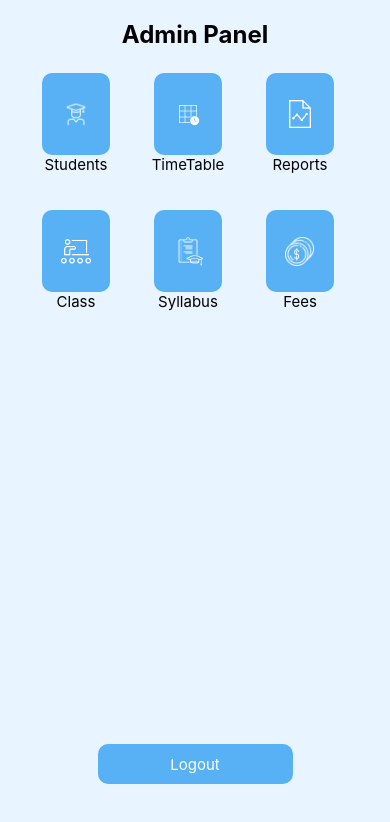
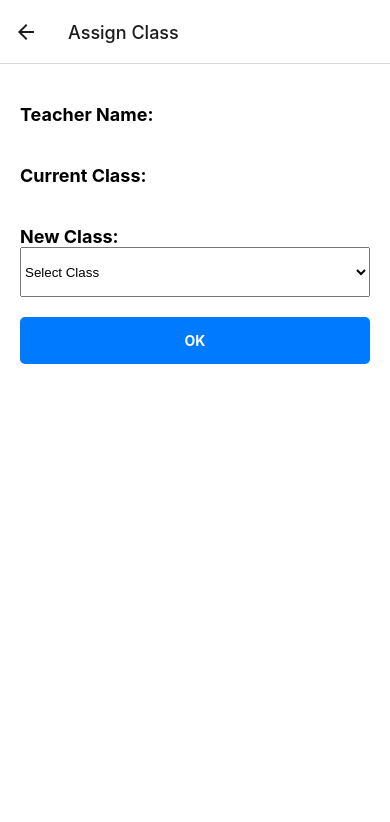
Before and after one commit to ranasamiulhaq/StudentMS, a React Native app: screen /AssignTeacher in a window 390 px wide. Shown: the top 822 px of the page. Built offline with nearby package versions, Linux system fonts and the light colour scheme.

Commit message:
added admin teacher assign classes functionality

```diff
--- a/App.js
+++ b/App.js
@@ -28,6 +28,8 @@ import StudentMarks from './components/Student/StudentMarks';
 import StudentFeeStatus from './components/Student/StudentFeeStatus';
 import Timetable from './components/Student/Timetable';
 import Syllabus from './components/Student/Syllabus';
+import  TeacherList from './components/Admin/TeacherList';
+import AssignTeacher from './components/Admin/AssignTeacher';
 
 const StartingPage = ({ navigation }) => {
   return (
@@ -113,6 +115,8 @@ function App() {
         <Stack.Screen options={{title:'StudentFeeStatus'}} name="StudentFeeStatus" component={StudentFeeStatus} />
         <Stack.Screen options={{title:'Timetable'}} name="Timetable" component={Timetable} />
         <Stack.Screen options={{title:'Syllabus'}} name="Syllabus" component={Syllabus} />
+        <Stack.Screen options={{title:'Teachers'}} name="TeacherList" component={TeacherList} />
+        <Stack.Screen options={{title:'Assign Class'}} name="AssignTeacher" component={AssignTeacher} />
       </Stack.Navigator>
     </NavigationContainer>
   );
--- a/components/Admin/AdminDashboard.js
+++ b/components/Admin/AdminDashboard.js
@@ -29,7 +29,6 @@ function AdminDashboard({navigation}) {
                 <Text style={Dashboardstyles.buttonText}>Reports</Text>
             </View>
 
-
           </View>
 
           <View style={Dashboardstyles.buttonsRow}>
@@ -55,6 +54,18 @@ function AdminDashboard({navigation}) {
                 </TouchableOpacity>
                 <Text style={Dashboardstyles.buttonText}>Fees</Text>
             </View>
+
+
+          </View>
+
+          <View style={Dashboardstyles.buttonsRow}>
+          <View style={Dashboardstyles.IconContainer}>
+                <TouchableOpacity style={Dashboardstyles.dashboardButton} onPress={()=>{navigation.navigate('TeacherList')}}>
+                  <Image source={require('../../public/icons/report.png')} style={Dashboardstyles.image} />
+                </TouchableOpacity>
+                <Text style={Dashboardstyles.buttonText}>Teachers</Text>
+            </View>
+
           </View>
 
         </View>
--- /dev/null
+++ b/components/Admin/AssignTeacher.js
@@ -0,0 +1,89 @@
+import React, { useState } from 'react';
+import { View, Text, StyleSheet, TouchableOpacity } from 'react-native';
+import { Picker } from '@react-native-picker/picker';
+import { Alert } from 'react-native';
+import firestore from '@react-native-firebase/firestore';
+
+
+const AssignTeacher = ({navigation,route}) => {
+
+  const {teacherId,name, assignedclass } = route.params || {};
+  const [selectedClass, setSelectedClass] = useState(assignedclass);
+
+  const handleUpdate = async () => {
+    try {
+      await firestore().collection('Teachers').doc(teacherId).update({
+        assignedclass: selectedClass,
+      });
+      Alert.alert('Success', 'Class updated successfully');
+      navigation.goBack();
+    } catch (error) {
+      console.error("Error updating class: ", error);
+      Alert.alert('Error', 'Failed to update class');
+    }
+  };
+
+  return (
+    <View style={styles.container}>
+      <Text style={styles.label}>Teacher Name:</Text>
+      <Text style={styles.value}>{name}</Text>
+      <Text style={styles.label}>Current Class:</Text>
+      <Text style={styles.value}>{assignedclass}</Text>
+      <Text style={styles.label}>New Class:</Text>
+      <Picker
+        selectedValue={selectedClass}
+        style={styles.picker}
+        onValueChange={(itemValue) => setSelectedClass(itemValue)}
+      >
+        <Picker.Item label="Select Class" value="" />
+        <Picker.Item label="Nursery" value="nursery" />
+        <Picker.Item label="Prep" value="prep" />
+        <Picker.Item label="Class 1" value="class1" />
+        <Picker.Item label="Class 2" value="class2" />
+        <Picker.Item label="Class 3" value="class3" />
+        <Picker.Item label="Class 4" value="class4" />
+        <Picker.Item label="Class 5" value="class5" />
+        <Picker.Item label="Class 6" value="class6" />
+        <Picker.Item label="Class 7" value="class7" />
+        <Picker.Item label="Class 8" value="class8" />
+      </Picker>
+      <TouchableOpacity style={styles.button} onPress={handleUpdate}>
+        <Text style={styles.buttonText}>OK</Text>
+      </TouchableOpacity>
+    </View>
+  );
+};
+
+const styles = StyleSheet.create({
+  container: {
+    flex: 1,
+    padding: 20,
+    backgroundColor: '#fff',
+  },
+  label: {
+    fontSize: 18,
+    fontWeight: 'bold',
+    marginTop: 20,
+  },
+  value: {
+    fontSize: 16,
+    marginVertical: 10,
+  },
+  picker: {
+    height: 50,
+    width: '100%',
+  },
+  button: {
+    backgroundColor: '#007bff',
+    padding: 15,
+    borderRadius: 5,
+    alignItems: 'center',
+    marginTop: 20,
+  },
+  buttonText: {
+    color: '#fff',
+    fontWeight: 'bold',
+  },
+});
+
+export default AssignTeacher;
--- a/components/Admin/DeleteFeeStatus.js
+++ b/components/Admin/DeleteFeeStatus.js
@@ -10,7 +10,7 @@ const DeleteFeeStatus = () => {
   const [searchTerm, setSearchTerm] = useState('');
   const [filteredFees, setFilteredFees] = useState([]);
   const navigation = useNavigation();
-
+useEffect(()=>{
   const fetchFees = async () => {
     try {
       const feeCollection = await firestore().collection('FeeStatus').get();
@@ -28,6 +28,8 @@ const DeleteFeeStatus = () => {
   };
 
   fetchFees();
+},[fees])
+
 
   const handleSearch = (term) => {
     if (term) {
@@ -45,7 +47,7 @@ const DeleteFeeStatus = () => {
   const handleDelete=async(item)=>{
     try {
         await firestore().collection('FeeStatus').doc(item.id).delete();
-        await fetchFees()
+        setFees([])
         Alert.alert('Success', 'Fee deleted successfully');
       } catch (error) {
         console.error('Error deleting fee: ', error);
--- a/components/Admin/FeeScreen.js
+++ b/components/Admin/FeeScreen.js
@@ -14,8 +14,8 @@ const FeeScreen = ({route}) => {
   const [lateFees, setLateFees] = useState(false);
   const [remarks, setRemarks] = useState('');
     useEffect(() => {
-    const currentDate = new Date().toISOString().split('T')[0]; // Format as YYYY-MM-DD
-    setPaymentDate(currentDate);
+    const currentDate = new Date().toISOString().split('T')[0];
+        setPaymentDate(currentDate);
   }, []);
   const handleSave = async () => {
     try {
--- /dev/null
+++ b/components/Admin/TeacherList.js
@@ -0,0 +1,152 @@
+import React, { useEffect, useState } from 'react';
+import { View, Text, FlatList, StyleSheet, TextInput, TouchableOpacity } from 'react-native';
+import { Alert } from 'react-native';
+import firestore from '@react-native-firebase/firestore';
+import { useIsFocused } from '@react-navigation/native';
+
+const TeacherList = ({navigation}) => {
+  const [teachers, setteachers] = useState([]);
+  const [loading, setLoading] = useState(true);
+  const [searchTerm, setSearchTerm] = useState('');
+  const [filteredteachers, setFilteredteachers] = useState([]);
+  const isfocused=useIsFocused();
+
+    useEffect(()=>{
+        const fetchteachers = async () => {
+            try {
+              const teachersCollection = await firestore().collection('Teachers').get();
+              const teacherslist = teachersCollection.docs.map(doc => ({
+                id: doc.id,
+                ...doc.data()
+              }));
+              setteachers(teacherslist);
+              setFilteredteachers(teacherslist);
+            } catch (error) {
+              console.error("Error fetching Teachers: ", error);
+            } finally {
+              setLoading(false);
+            }
+          };
+            fetchteachers();
+
+
+
+    },[isfocused]);
+
+
+  const handleSearch = (term) => {
+    if (term) {
+      const filteredList = teachers.filter(teacher => teacher.teacherId.includes(term));
+      setFilteredteachers(filteredList);
+      console.log("in if")
+    } else {
+        console.log("in else")
+      setFilteredteachers(teachers);
+
+    }
+  };
+
+  const handleEdit=async (item)=>{
+    navigation.navigate('AssignTeacher',{
+        teacherId:item.teacherId,
+        name:item.name,
+        assignedclass:item.assignedclass
+    })
+  }
+
+  const renderFeeItem = ({ item }) => (
+    <TouchableOpacity style={styles.tile} onPress={()=>{ handleEdit(item)}}>
+      <View style={styles.row}>
+        <Text style={styles.label}>Teacher id:</Text>
+        <Text style={styles.tileText}>{item.teacherId}</Text>
+      </View>
+      <View style={styles.row}>
+        <Text style={styles.label}>Teacher Name:</Text>
+        <Text style={styles.tileText}>{item.name}</Text>
+      </View>
+      <View style={styles.row}>
+        <Text style={styles.label}>Assigned Class:</Text>
+        <Text style={styles.tileText}>{item.assignedclass}</Text>
+      </View>
+      <View style={styles.buttonContainer}>
+        <TouchableOpacity style={styles.button} onPress={() => handleEdit(item)}>
+          <Text style={styles.buttonText}>Edit </Text>
+        </TouchableOpacity>
+      </View>
+    </TouchableOpacity>
+  );
+
+
+  if (loading) {
+    return <Text>Loading...</Text>;
+  }
+
+  return (
+    <View style={styles.container}>
+      <View style={styles.searchContainer}>
+        <TextInput
+          style={styles.searchInput}
+          placeholder="Enter Teacher ID"
+          value={searchTerm}
+          onChangeText={(term) => {
+            setSearchTerm(term)
+            handleSearch(term);
+          }}
+        />
+      </View>
+      <FlatList
+        data={filteredteachers}
+        keyExtractor={(item) => item.id}
+        renderItem={renderFeeItem}
+      />
+    </View>
+  );
+};
+
+const styles = StyleSheet.create({
+  container: {
+    flex: 1,
+    backgroundColor: '#fff',
+    paddingHorizontal: 20,
+    paddingTop: 20,
+  },
+  searchContainer: {
+    marginBottom: 20,
+  },
+  searchInput: {
+    borderColor: '#ddd',
+    borderWidth: 1,
+    borderRadius: 5,
+    paddingVertical: 8,
+    paddingHorizontal: 12,
+  },
+  tile: {
+    backgroundColor: '#f9f9f9',
+    padding: 16,
+    marginBottom: 20,
+    borderRadius: 8,
+    elevation: 2,
+  },
+  tileText: {
+    fontSize: 16,
+    fontWeight: 'bold',
+    marginBottom: 8,
+  },
+  buttonContainer: {
+    flexDirection: 'row',
+    justifyContent: 'space-around',
+    marginTop: 10,
+  },
+  button: {
+    backgroundColor: '#007bff',
+    borderRadius: 5,
+    paddingVertical: 10,
+    paddingHorizontal: 20,
+  },
+  buttonText: {
+    color: '#fff',
+    fontWeight: 'bold',
+  },
+});
+
+export default TeacherList;
--- a/components/Admin/UploadSyllabus.js
+++ b/components/Admin/UploadSyllabus.js
@@ -25,7 +25,7 @@ const UploadSyllabus = () => {
 
     setUploading(true);
     setProgress(0);
-    const filename = `${className}.jpg`; // Set the filename to the class name
+    const filename = `${className}.jpg`;
     const uploadUri = imageUri.replace('file://', '');
 
     const task = storage()
--- a/components/Admin/deleteStudent.js
+++ b/components/Admin/deleteStudent.js
@@ -26,7 +26,6 @@ const DeleteStudent = ({ navigation }) => {
                 return;
             }
 
-            // Assuming there's only one student with the provided details
             deleteQuerySnapshot.forEach(async doc => {
                 await doc.ref.delete();
             });
```
Lines whose indentation alone changed are shown as unchanged.
